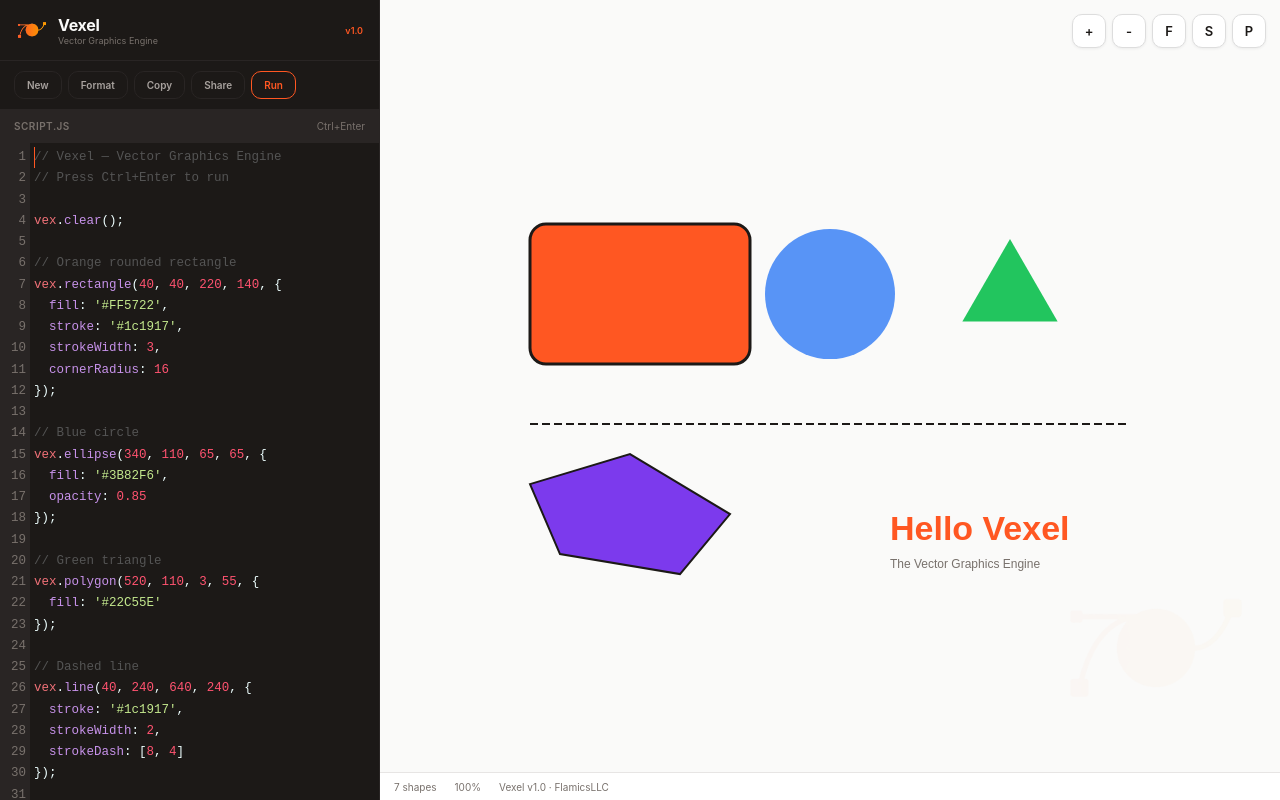
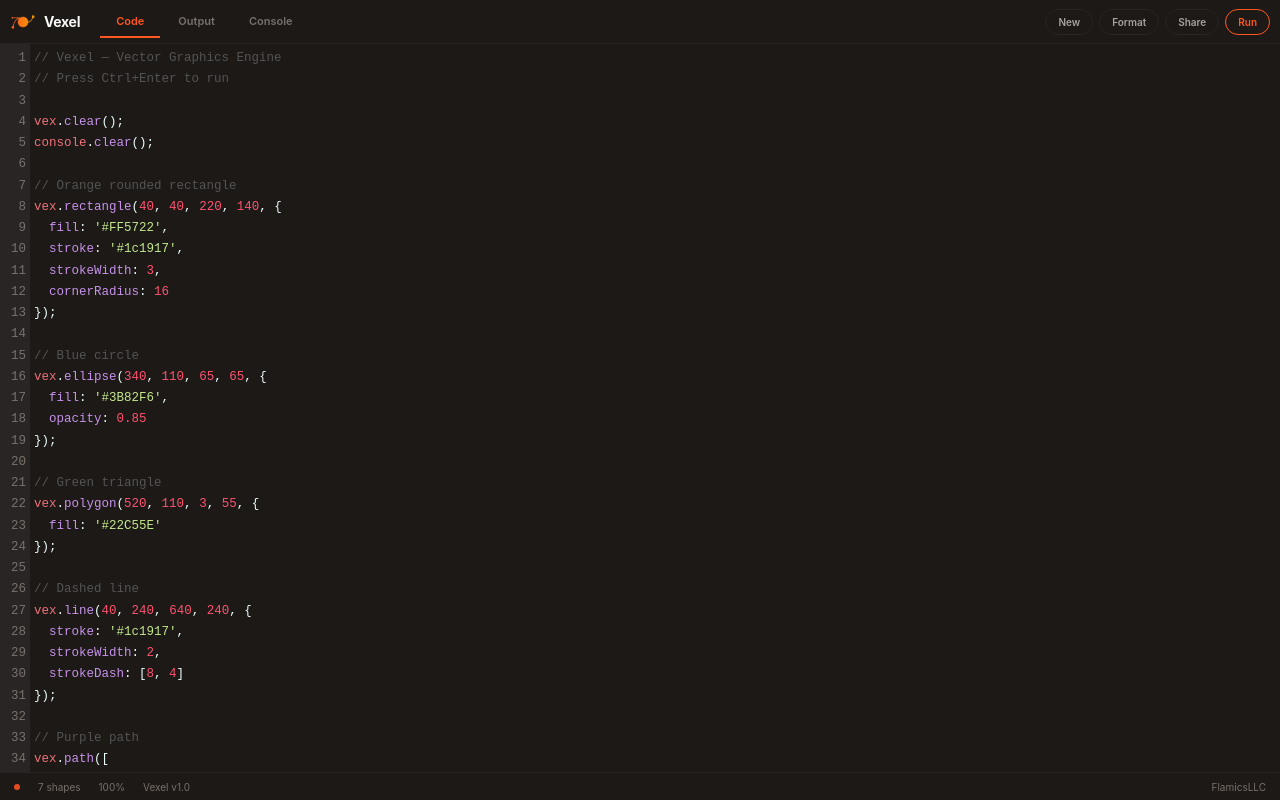
Before and after one commit to spideythedev/Vexel, a plain HTML site: page index.html in a window 1280 px wide. Drawn offline with nearby package versions, Linux system fonts and the light colour scheme.

Commit message:
Update index.html

```diff
--- a/index.html
+++ b/index.html
@@ -3,7 +3,7 @@
 <head>
     <meta charset="UTF-8">
     <meta name="viewport" content="width=device-width, initial-scale=1.0, user-scalable=no, viewport-fit=cover">
-    <title>Vexel — Vector Graphics Engine</title>
+    <title>Vexel Playground</title>
     <link rel="icon" href="vexel.png">
     <link rel="stylesheet" href="https://cdnjs.cloudflare.com/ajax/libs/codemirror/5.65.16/codemirror.min.css">
     <link rel="stylesheet" href="https://cdnjs.cloudflare.com/ajax/libs/codemirror/5.65.16/theme/material-darker.min.css">
@@ -19,18 +19,20 @@
             --accent: #ff5722;
             --accent-hover: #ff7043;
             --radius: 10px;
-            --radius-lg: 14px;
             --transition: 0.25s cubic-bezier(0.4,0,0.2,1);
             --spring: 0.45s cubic-bezier(0.34,1.56,0.64,1);
             --font: -apple-system, BlinkMacSystemFont, 'Segoe UI', Roboto, sans-serif;
+            --mono: 'SF Mono', 'JetBrains Mono', 'Fira Code', monospace;
             --safe-bottom: env(safe-area-inset-bottom, 0px);
+            --header-height: 44px;
+            --status-height: 28px;
         }
 
         * { margin:0; padding:0; box-sizing:border-box; }
         html { height:100%; background:var(--bg); }
         body {
             font-family:var(--font); background:var(--bg); color:var(--text);
-            height:100%; display:flex; overflow:hidden;
+            height:100%; display:flex; flex-direction:column; overflow:hidden;
         }
 
         .ripple {
@@ -56,119 +58,102 @@
         }
         @keyframes spin { to { transform:rotate(360deg); } }
 
-        .sidebar {
-            width:380px; min-width:380px; background:var(--surface);
-            border-right:1px solid var(--border); display:flex; flex-direction:column;
-            z-index:10; transition:transform var(--transition);
+        .header {
+            height:var(--header-height); min-height:var(--header-height);
+            background:var(--surface); border-bottom:1px solid var(--border);
+            display:flex; align-items:center; padding:0 10px; gap:8px;
+            z-index:20;
         }
-        .sidebar-brand {
-            display:flex; align-items:center; gap:10px;
-            padding:14px 16px; border-bottom:1px solid var(--border);
+        .header-logo { display:flex; align-items:center; gap:8px; margin-right:12px; }
+        .header-logo img { width:26px; height:26px; object-fit:contain; animation:logoPulse 3s ease-in-out infinite; }
+        @keyframes logoPulse { 0%,100%{transform:scale(1)} 50%{transform:scale(1.08)} }
+        .header-logo span { font-size:14px; font-weight:700; letter-spacing:-0.3px; }
+
+        .tab-nav { display:flex; gap:2px; flex:1; }
+        .tab-btn {
+            padding:8px 16px; border:none; background:transparent; color:var(--text-muted);
+            font-size:11px; font-weight:600; cursor:pointer; font-family:var(--font);
+            border-bottom:2px solid transparent; transition:var(--transition);
+            white-space:nowrap;
         }
-        .sidebar-brand img { width:32px; height:32px; object-fit:contain; flex-shrink:0; animation:logoPulse 3s ease-in-out infinite; }
-        @keyframes logoPulse { 0%,100%{transform:scale(1)} 50%{transform:scale(1.08)} }
-        .sidebar-brand h1 { font-size:16px; font-weight:700; letter-spacing:-0.3px; }
-        .sidebar-brand .ver { font-size:9px; color:var(--accent); font-weight:600; margin-left:auto; }
+        .tab-btn:hover { color:var(--text); }
+        .tab-btn.active { color:var(--accent); border-bottom-color:var(--accent); }
 
-        .toolbar-row {
-            display:flex; gap:6px; padding:10px 14px; border-bottom:1px solid var(--border);
-            flex-wrap:wrap;
-        }
-        .tool-btn {
-            padding:7px 12px; border-radius:var(--radius); border:1px solid var(--border);
+        .header-actions { display:flex; gap:6px; align-items:center; }
+        .header-btn {
+            padding:6px 12px; border-radius:20px; border:1px solid var(--border);
             background:transparent; color:var(--text-secondary); cursor:pointer;
             font-size:10px; font-weight:600; font-family:var(--font); transition:var(--transition);
             white-space:nowrap;
         }
-        .tool-btn:hover { background:var(--surface2); color:var(--text); border-color:var(--text-muted); }
-        .tool-btn.accent { border-color:var(--accent); color:var(--accent); }
-        .tool-btn.accent:hover { background:var(--accent); color:#fff; }
+        .header-btn:hover { background:var(--surface2); color:var(--text); border-color:var(--text-muted); }
+        .header-btn.accent { border-color:var(--accent); color:var(--accent); }
+        .header-btn.accent:hover { background:var(--accent); color:#fff; }
 
-        .code-area { flex:1; display:flex; flex-direction:column; overflow:hidden; }
-        .code-header {
-            display:flex; align-items:center; justify-content:space-between;
-            padding:10px 14px; background:var(--surface2); border-bottom:1px solid var(--border);
+        .main-content { flex:1; position:relative; overflow:hidden; }
+
+        .panel { position:absolute; inset:0; display:none; flex-direction:column; }
+        .panel.active { display:flex; }
+
+        .code-panel .editor-container { flex:1; overflow:hidden; }
+        .code-panel .CodeMirror {
+            height:100%; font-family:var(--mono); font-size:12.5px; line-height:1.7;
+            background:var(--surface) !important;
         }
-        .code-tab { font-size:10px; font-weight:600; text-transform:uppercase; letter-spacing:0.5px; color:var(--text-muted); }
-        .run-btn {
-            padding:7px 18px; border:none; border-radius:20px;
-            background:var(--accent); color:#fff; font-size:10px; font-weight:600;
-            cursor:pointer; font-family:var(--font); transition:var(--spring);
-        }
-        .run-btn:hover { background:var(--accent-hover); transform:translateY(-1px); box-shadow:0 4px 16px rgba(255,87,34,0.4); }
-        .run-btn:active { transform:scale(0.94); }
+        .code-panel .CodeMirror-gutters { background:var(--surface2) !important; border-right:1px solid var(--border) !important; }
+        .code-panel .CodeMirror-linenumber { color:var(--text-muted) !important; }
+        .code-panel .CodeMirror-cursor { border-left-color:var(--accent) !important; }
+        .code-panel .CodeMirror-selected { background:rgba(255,87,34,0.25) !important; }
 
-        .editor-container {
-            flex:1; overflow:hidden; position:relative;
-        }
-        .editor-container .CodeMirror {
-            height:100%; font-family:'SF Mono','JetBrains Mono','Fira Code',monospace;
-            font-size:12.5px; line-height:1.7; background:var(--surface) !important;
-        }
-        .editor-container .CodeMirror-gutters {
-            background:var(--surface2) !important; border-right:1px solid var(--border) !important;
-        }
-        .editor-container .CodeMirror-linenumber { color:var(--text-muted) !important; }
-        .editor-container .CodeMirror-cursor { border-left-color:var(--accent) !important; }
-        .editor-container .CodeMirror-selected { background:rgba(255,87,34,0.25) !important; }
-        .editor-container .CodeMirror-activeline-background { background:rgba(255,255,255,0.03) !important; }
-
-        .error-bar {
-            background:rgba(239,68,68,0.1); border-top:1px solid rgba(239,68,68,0.2);
-            color:#ef4444; padding:10px 14px; font-size:11px; font-family:var(--font);
-            display:none; animation:slideUp 0.3s ease;
-        }
-        @keyframes slideUp { from{transform:translateY(100%);opacity:0} to{transform:translateY(0);opacity:1} }
-        .error-bar.show { display:block; }
-
-        .canvas-area { flex:1; position:relative; overflow:hidden; background:#fafaf9; }
-        .canvas-area canvas { position:absolute; top:0; left:0; }
+        .output-panel { background:#fafaf9; }
+        .output-panel canvas { position:absolute; top:0; left:0; }
 
         .canvas-toolbar {
-            position:absolute; top:14px; right:14px; display:flex; gap:6px; z-index:10;
+            position:absolute; top:12px; right:12px; display:flex; gap:5px; z-index:10;
         }
         .canvas-btn {
-            width:34px; height:34px; border-radius:var(--radius); border:1px solid #ddd;
-            background:#fff; color:#1c1917; cursor:pointer; font-size:13px;
+            width:32px; height:32px; border-radius:var(--radius); border:1px solid #ddd;
+            background:#fff; color:#1c1917; cursor:pointer; font-size:12px;
             display:flex; align-items:center; justify-content:center;
             transition:var(--spring); font-family:var(--font); font-weight:600;
             box-shadow:0 1px 3px rgba(0,0,0,0.06);
         }
-        .canvas-btn:hover { background:#f5f5f5; border-color:#ccc; transform:translateY(-1px); box-shadow:0 4px 12px rgba(0,0,0,0.1); }
-        .canvas-btn:active { transform:scale(0.93); }
+        .canvas-btn:hover { background:#f5f5f5; border-color:#ccc; transform:translateY(-1px); }
+
+        .console-panel { background:var(--surface); flex-direction:column; }
+        .console-output {
+            flex:1; overflow-y:auto; padding:12px 16px;
+            font-family:var(--mono); font-size:11.5px; line-height:1.6;
+        }
+        .console-line { padding:2px 0; border-bottom:1px solid rgba(255,255,255,0.03); }
+        .console-line .ts { color:var(--text-muted); margin-right:8px; font-size:10px; }
+        .console-line.log { color:#a8a29e; }
+        .console-line.error { color:#ef4444; }
+        .console-line.warn { color:#f59e0b; }
+        .console-line.info { color:#3b82f6; }
+        .console-line.result { color:#22c55e; }
 
         .status-bar {
-            position:absolute; bottom:0; left:0; right:0;
-            height:28px; background:#fff; border-top:1px solid #e7e5e4;
+            height:var(--status-height); min-height:var(--status-height);
+            background:var(--surface); border-top:1px solid var(--border);
             display:flex; align-items:center; padding:0 14px;
-            font-size:10px; color:#78716c; gap:18px; z-index:10;
+            font-size:10px; color:var(--text-muted); gap:18px; z-index:10;
         }
+        .status-bar .dot { width:6px; height:6px; border-radius:50%; background:var(--accent); animation:pulse 2s infinite; }
+        @keyframes pulse { 0%,100%{opacity:1} 50%{opacity:0.4} }
+
         .watermark {
-            position:absolute; bottom:48px; right:24px;
+            position:absolute; bottom:40px; right:20px;
             opacity:0.025; pointer-events:none; z-index:0;
         }
         .watermark img { width:200px; height:200px; object-fit:contain; }
 
-        .mobile-menu-btn {
-            display:none; position:absolute; top:14px; left:14px; z-index:20;
-            width:36px; height:36px; border-radius:var(--radius); border:1px solid #ddd;
-            background:#fff; cursor:pointer; font-size:16px;
-            align-items:center; justify-content:center;
-        }
-
         @media (max-width:768px) {
-            body { flex-direction:column; }
-            .sidebar {
-                position:fixed; top:0; left:0; bottom:0; width:100%; min-width:100%;
-                transform:translateX(-100%); z-index:50;
-            }
-            .sidebar.open { transform:translateX(0); }
-            .canvas-area { height:100%; }
-            .mobile-menu-btn { display:flex; }
-            .canvas-toolbar { top:10px; right:10px; gap:4px; }
-            .canvas-btn { width:30px; height:30px; font-size:12px; }
-            .toolbar-row { gap:4px; padding:8px 10px; }
-            .tool-btn { padding:6px 10px; font-size:9px; }
+            .header { padding:0 6px; gap:4px; }
+            .header-logo span { display:none; }
+            .tab-btn { padding:8px 10px; font-size:10px; }
+            .header-btn { padding:5px 8px; font-size:9px; }
+            .canvas-btn { width:28px; height:28px; font-size:11px; }
         }
     </style>
 </head>
@@ -178,36 +163,30 @@
         <div class="loader-ring"></div>
     </div>
 
-    <div class="sidebar" id="sidebar">
-        <div class="sidebar-brand">
+    <header class="header">
+        <div class="header-logo">
             <img src="vexel.png" alt="Vexel">
-            <div>
-                <h1>Vexel</h1>
-                <div style="font-size:9px;color:var(--text-muted);">Vector Graphics Engine</div>
+            <span>Vexel</span>
         </div>
-            <span class="ver">v1.0</span>
+        <div class="tab-nav">
+            <button class="tab-btn active ripple" data-panel="code">Code</button>
+            <button class="tab-btn ripple" data-panel="output">Output</button>
+            <button class="tab-btn ripple" data-panel="console">Console</button>
+        </div>
+        <div class="header-actions">
+            <button class="header-btn ripple" id="newBtn">New</button>
+            <button class="header-btn ripple" id="formatBtn">Format</button>
+            <button class="header-btn ripple" id="shareBtn">Share</button>
+            <button class="header-btn accent ripple" id="runBtn">Run</button>
+        </div>
+    </header>
+
+    <div class="main-content">
+        <div class="panel code-panel active" id="panelCode">
+            <div class="editor-container" id="editorContainer"></div>
         </div>
 
-        <div class="toolbar-row">
-            <button class="tool-btn ripple" id="newBtn">New</button>
-            <button class="tool-btn ripple" id="formatBtn">Format</button>
-            <button class="tool-btn ripple" id="copyCodeBtn">Copy</button>
-            <button class="tool-btn ripple" id="shareBtn">Share</button>
-            <button class="tool-btn accent ripple" id="runBtn">Run</button>
-        </div>
-
-        <div class="code-area">
-            <div class="code-header">
-                <span class="code-tab">script.js</span>
-                <span style="font-size:10px;color:var(--text-muted);">Ctrl+Enter</span>
-            </div>
-            <div class="editor-container" id="editorContainer"></div>
-            <div class="error-bar" id="errorBar"></div>
-        </div>
-    </div>
-
-    <div class="canvas-area" id="canvasContainer">
-        <button class="mobile-menu-btn ripple" id="mobileMenuBtn">M</button>
+        <div class="panel output-panel" id="panelOutput">
             <div class="canvas-toolbar">
                 <button class="canvas-btn ripple" id="zoomInBtn">+</button>
                 <button class="canvas-btn ripple" id="zoomOutBtn">-</button>
@@ -216,11 +195,21 @@
                 <button class="canvas-btn ripple" id="pngBtn">P</button>
             </div>
             <div class="watermark"><img src="vexel.png" alt="Vexel"></div>
+        </div>
+
+        <div class="panel console-panel" id="panelConsole">
+            <div class="console-output" id="consoleOutput">
+                <div class="console-line log"><span class="ts">00:00:00</span>Console ready. Run your code to see output.</div>
+            </div>
+        </div>
+    </div>
+
     <div class="status-bar">
+        <span class="dot"></span>
         <span id="statusShapes">0 shapes</span>
         <span id="statusZoom">100%</span>
-            <span>Vexel v1.0 · FlamicsLLC</span>
-        </div>
+        <span>Vexel v1.0</span>
+        <span style="margin-left:auto;">FlamicsLLC</span>
     </div>
 
     <script src="https://cdnjs.cloudflare.com/ajax/libs/codemirror/5.65.16/codemirror.min.js"></script>
@@ -239,16 +228,58 @@
             target.style.setProperty('--ry', (e.clientY - rect.top) + 'px');
         });
 
-        const container = document.getElementById('canvasContainer');
-        const errorBar = document.getElementById('errorBar');
+        const outputPanel = document.getElementById('panelOutput');
+        const consoleOutput = document.getElementById('consoleOutput');
         const statusShapes = document.getElementById('statusShapes');
         const statusZoom = document.getElementById('statusZoom');
-        const sidebar = document.getElementById('sidebar');
+        let consoleLines = [];
+
+        function addConsole(type, msg) {
+            const now = new Date();
+            const ts = `${String(now.getHours()).padStart(2,'0')}:${String(now.getMinutes()).padStart(2,'0')}:${String(now.getSeconds()).padStart(2,'0')}`;
+            consoleLines.push({ type, msg, ts });
+            if (consoleLines.length > 200) consoleLines.shift();
+            renderConsole();
+        }
+
+        function clearConsole() {
+            consoleLines = [];
+            renderConsole();
+        }
+
+        function renderConsole() {
+            if (consoleLines.length === 0) {
+                consoleOutput.innerHTML = '<div class="console-line log"><span class="ts">--:--:--</span>Console ready.</div>';
+                return;
+            }
+            consoleOutput.innerHTML = consoleLines.map(l =>
+                `<div class="console-line ${l.type}"><span class="ts">${l.ts}</span>${l.msg}</div>`
+            ).join('');
+            consoleOutput.scrollTop = consoleOutput.scrollHeight;
+        }
+
+        const originalLog = console.log;
+        const originalError = console.error;
+        const originalWarn = console.warn;
+
+        console.log = function(...args) {
+            originalLog.apply(console, args);
+            addConsole('log', args.map(a => typeof a === 'object' ? JSON.stringify(a) : String(a)).join(' '));
+        };
+        console.error = function(...args) {
+            originalError.apply(console, args);
+            addConsole('error', args.map(a => typeof a === 'object' ? JSON.stringify(a) : String(a)).join(' '));
+        };
+        console.warn = function(...args) {
+            originalWarn.apply(console, args);
+            addConsole('warn', args.map(a => typeof a === 'object' ? JSON.stringify(a) : String(a)).join(' '));
+        };
 
         const defaultCode = `// Vexel — Vector Graphics Engine
 // Press Ctrl+Enter to run
 
 vex.clear();
+console.clear();
 
 // Orange rounded rectangle
 vex.rectangle(40, 40, 220, 140, {
@@ -278,10 +309,8 @@ vex.line(40, 240, 640, 240, {
 
 // Purple path
 vex.path([
-  { x: 40, y: 300 },
-  { x: 140, y: 270 },
-  { x: 240, y: 330 },
-  { x: 190, y: 390 },
+  { x: 40, y: 300 }, { x: 140, y: 270 },
+  { x: 240, y: 330 }, { x: 190, y: 390 },
   { x: 70, y: 370 }
 ], {
   fill: '#7C3AED',
@@ -290,20 +319,17 @@ vex.path([
   closed: true
 });
 
-// Bold text
+// Text
 vex.text(400, 330, 'Hello Vexel', {
-  fontSize: 34,
-  fontWeight: '800',
-  fill: '#FF5722'
+  fontSize: 34, fontWeight: '800', fill: '#FF5722'
 });
 
 vex.text(400, 375, 'The Vector Graphics Engine', {
-  fontSize: 12,
-  fill: '#78716c',
-  fontWeight: '500'
+  fontSize: 12, fill: '#78716c', fontWeight: '500'
 });
 
-vex.zoomToFit();`;
+vex.zoomToFit();
+console.log('Vexel ready — ' + vex.shapes.length + ' shapes rendered');`;
 
         const editor = CodeMirror(document.getElementById('editorContainer'), {
             value: defaultCode,
@@ -314,25 +340,18 @@ vex.zoomToFit();`;
             tabSize: 2,
             indentWithTabs: false,
             lineWrapping: true,
-            autofocus: true,
             extraKeys: {
-                'Ctrl-Enter': runCode,
-                'Cmd-Enter': runCode
+                'Ctrl-Enter': () => runCode(),
+                'Cmd-Enter': () => runCode()
             }
         });
 
         const vex = new Vexel({
-            container: container,
-            width: container.clientWidth,
-            height: container.clientHeight,
+            container: outputPanel,
+            width: outputPanel.clientWidth,
+            height: outputPanel.clientHeight,
             grid: false
         });
-
-        function showError(msg) {
-            errorBar.textContent = msg;
-            errorBar.classList.add('show');
-            setTimeout(() => errorBar.classList.remove('show'), 4000);
-        }
 
         function updateStatus() {
             statusShapes.textContent = vex.shapes.length + ' shapes';
@@ -340,45 +359,56 @@ vex.zoomToFit();`;
         }
 
         function runCode() {
+            clearConsole();
+            addConsole('info', 'Running...');
             try {
-                const fn = new Function('vex', editor.getValue());
-                fn(vex);
-                errorBar.classList.remove('show');
+                const fn = new Function('vex', 'console', editor.getValue());
+                fn(vex, console);
+                addConsole('result', 'Execution complete — ' + vex.shapes.length + ' shapes');
                 updateStatus();
             } catch (e) {
-                showError(e.message);
+                addConsole('error', e.message);
             }
         }
 
+        document.querySelectorAll('.tab-btn').forEach(btn => {
+            btn.addEventListener('click', () => {
+                document.querySelectorAll('.tab-btn').forEach(b => b.classList.remove('active'));
+                btn.classList.add('active');
+                document.querySelectorAll('.panel').forEach(p => p.classList.remove('active'));
+                document.getElementById('panel' + btn.dataset.panel.charAt(0).toUpperCase() + btn.dataset.panel.slice(1)).classList.add('active');
+                if (btn.dataset.panel === 'output') {
+                    setTimeout(() => {
+                        vex.resize(outputPanel.clientWidth, outputPanel.clientHeight);
+                        vex.dirty = true;
+                    }, 100);
+                }
+                if (btn.dataset.panel === 'code') {
+                    setTimeout(() => editor.refresh(), 100);
+                }
+            });
+        });
+
         document.getElementById('runBtn').addEventListener('click', runCode);
         document.getElementById('newBtn').addEventListener('click', () => {
-            editor.setValue('vex.clear();\n');
+            editor.setValue('vex.clear();\nconsole.clear();\n');
             runCode();
         });
         document.getElementById('formatBtn').addEventListener('click', () => {
             try {
                 const code = editor.getValue();
-                const formatted = code
-                    .replace(/\s*\{\s*/g, ' {\n  ')
-                    .replace(/\s*\}\s*/g, '\n}\n')
-                    .replace(/;\s*/g, ';\n');
-                editor.setValue(formatted);
+                editor.setValue(code.replace(/\s*\{\s*/g, ' {\n  ').replace(/\s*\}\s*/g, '\n}\n').replace(/;\s*/g, ';\n'));
             } catch(e) {}
-        });
-        document.getElementById('copyCodeBtn').addEventListener('click', () => {
-            navigator.clipboard.writeText(editor.getValue());
-            const btn = document.getElementById('copyCodeBtn');
-            btn.textContent = 'Copied';
-            setTimeout(() => btn.textContent = 'Copy', 1500);
         });
         document.getElementById('shareBtn').addEventListener('click', () => {
             const encoded = encodeURIComponent(editor.getValue());
             const url = `${window.location.origin}${window.location.pathname}?code=${encoded}`;
             navigator.clipboard.writeText(url);
             const btn = document.getElementById('shareBtn');
-            btn.textContent = 'Link Copied';
+            btn.textContent = 'Copied';
             setTimeout(() => btn.textContent = 'Share', 1500);
         });
+
         document.getElementById('zoomInBtn').addEventListener('click', () => { vex.zoomIn(); updateStatus(); });
         document.getElementById('zoomOutBtn').addEventListener('click', () => { vex.zoomOut(); updateStatus(); });
         document.getElementById('fitBtn').addEventListener('click', () => { vex.zoomToFit(); updateStatus(); });
@@ -391,12 +421,17 @@ vex.zoomToFit();`;
             const blob = await vex.exportPNG(1);
             window.open(URL.createObjectURL(blob));
         });
-        document.getElementById('mobileMenuBtn').addEventListener('click', () => {
-            sidebar.classList.toggle('open');
+
+        document.addEventListener('keydown', (e) => {
+            if (e.ctrlKey || e.metaKey) {
+                if (e.key === '1') { document.querySelector('.tab-btn[data-panel="code"]').click(); e.preventDefault(); }
+                if (e.key === '2') { document.querySelector('.tab-btn[data-panel="output"]').click(); e.preventDefault(); }
+                if (e.key === '3') { document.querySelector('.tab-btn[data-panel="console"]').click(); e.preventDefault(); }
+            }
         });
 
         window.addEventListener('resize', () => {
-            vex.resize(container.clientWidth, container.clientHeight);
+            vex.resize(outputPanel.clientWidth, outputPanel.clientHeight);
             updateStatus();
         });
 
```
Lines whose indentation alone changed are shown as unchanged.
